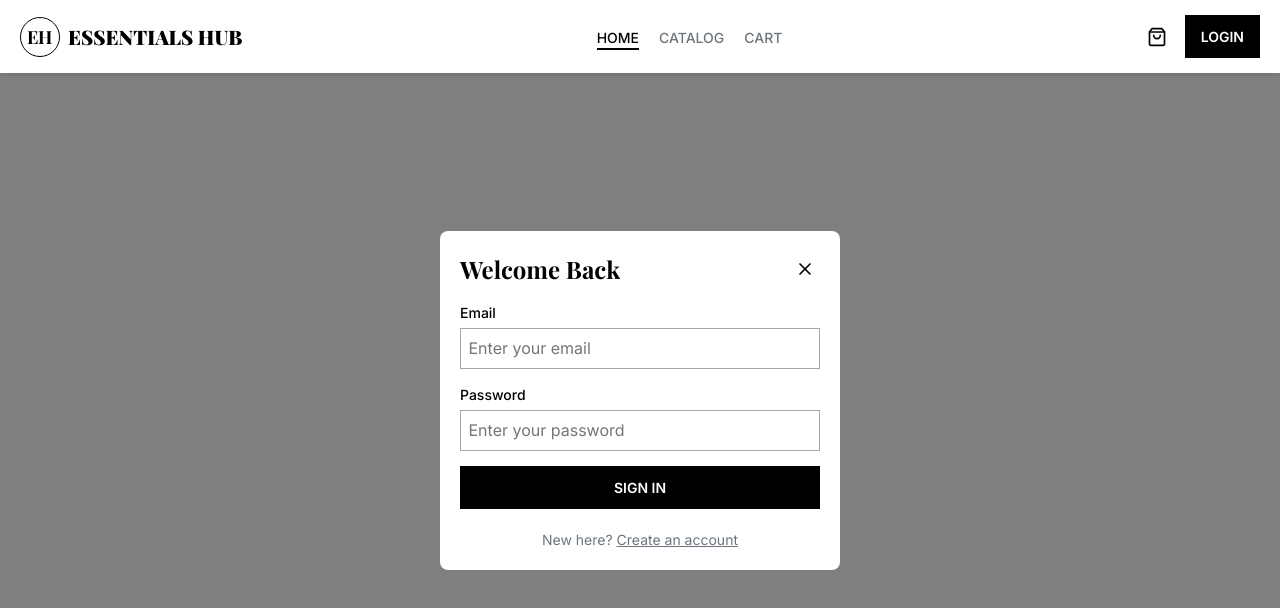
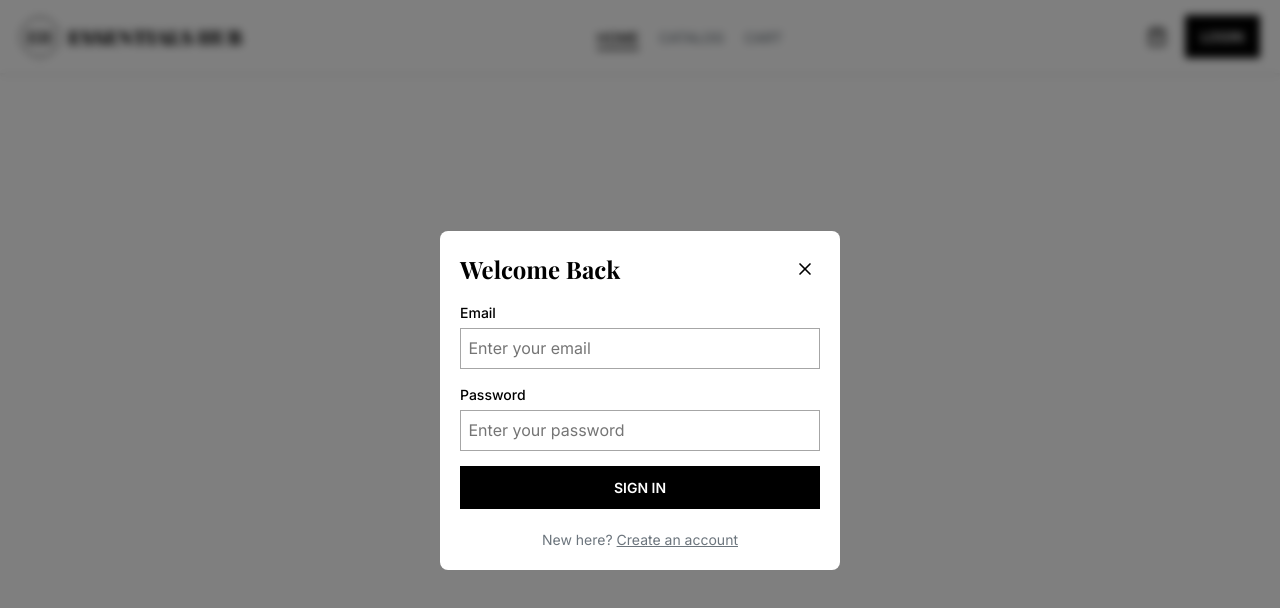
Before and after one commit to Fejiro001/essentials-hub, a React (Create React App) app: page / in a window 1280 px wide. Shown: the top 608 px of the page. Built offline with nearby package versions, Linux system fonts and the light colour scheme; a web font is replaced by a local one.

Commit message:
Increased the z-iindex of the modal

```diff
--- a/src/css/index.css
+++ b/src/css/index.css
@@ -74,7 +74,7 @@ header {
   top: 0;
   background-color: var(--color-white);
   box-shadow: 0 2px 4px rgba(0, 0, 0, 0.1);
-  z-index: 1000;
+  z-index: 999;
   text-transform: uppercase;
 }
 
@@ -182,6 +182,8 @@ header {
   position: fixed;
   top: 0;
   left: 0;
+  z-index: 1000;
+  backdrop-filter: blur(4px);
   width: 100%;
   height: 100%;
   background-color: rgba(0, 0, 0, 0.5);
```
